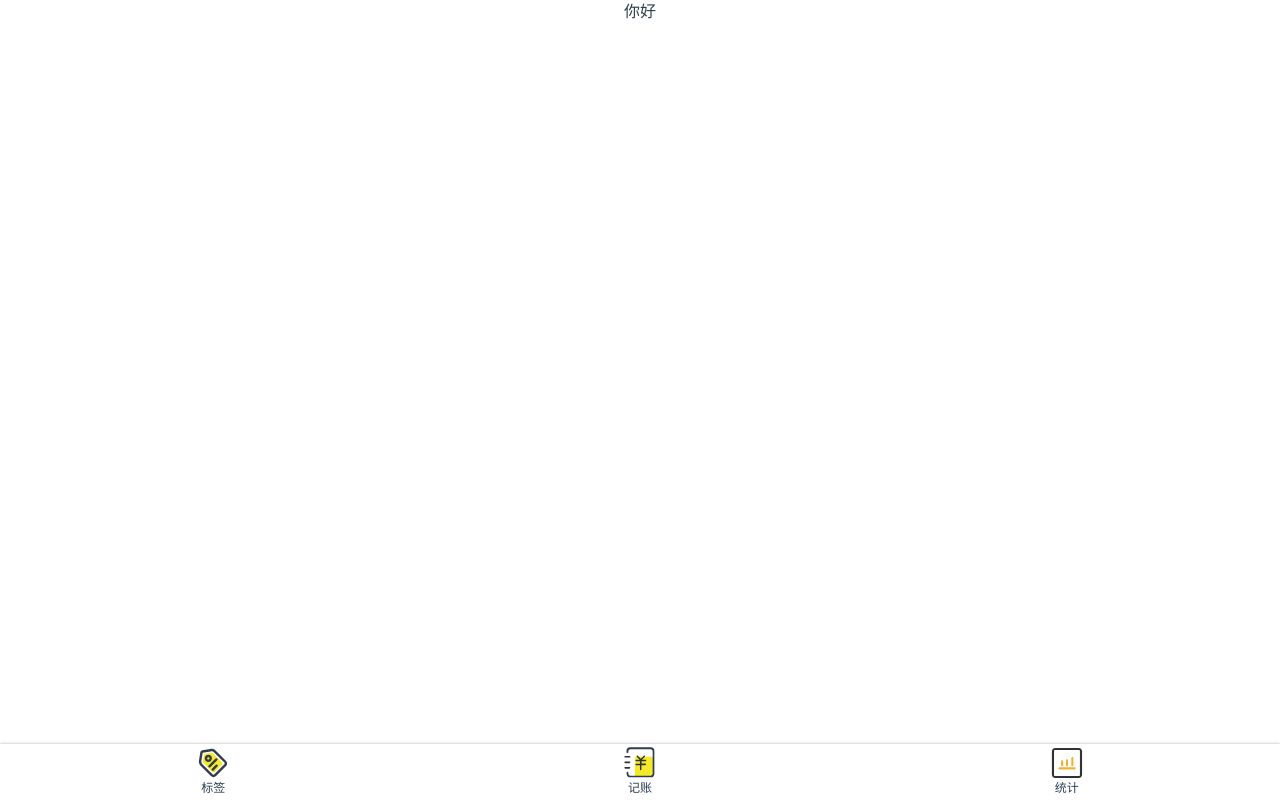
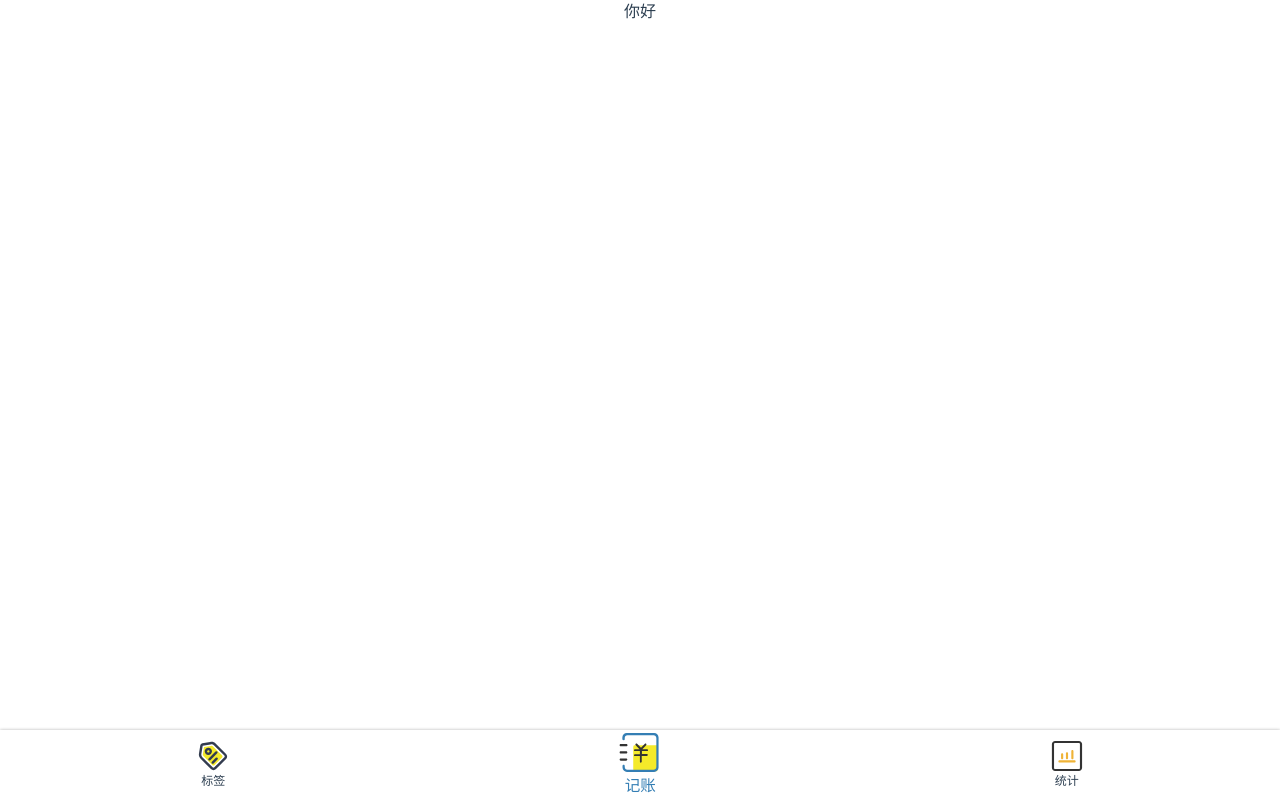
Before and after one commit to BlueMiao10/BlueMao-bookkeeping, a Vue app: page /#/money in a window 1280 px wide. Built offline with nearby package versions, Linux system fonts and the light colour scheme.

Commit message:
添加 active-class

```diff
--- a/src/components/Nav.vue
+++ b/src/components/Nav.vue
@@ -1,14 +1,14 @@
 <template>
   <nav>
-    <router-link to="/labels" class="item">
+    <router-link to="/labels" class="item" active-class="selected">
       <Icon name="label"/>
       标签
     </router-link>
-    <router-link to="/money" class="item">
+    <router-link to="/money" class="item" active-class="selected">
       <Icon name="money"/>
       记账
     </router-link>
-    <router-link to="/statistics" class="item">
+    <router-link to="/statistics" class="item" active-class="selected">
       <Icon name="statistics"/>
       统计
     </router-link>
@@ -30,8 +30,9 @@
   flex-direction: row;
   box-shadow: 0 0 3px rgba(0, 0, 0, 0.3);
   font-size: 12px;
-
-  .item {
+  overflow: hidden;
+  transition: all .3s;
+  > .item {
     flex-grow: 1;
     display: flex;
     justify-content: center;
@@ -43,6 +44,11 @@
       height: 32px;
     }
   }
+  .item.selected{
+    transform: scale(1.3);
+    color: #347eb4;
+    padding: 10px 0;
+  }
 }
 
 </style>
```
